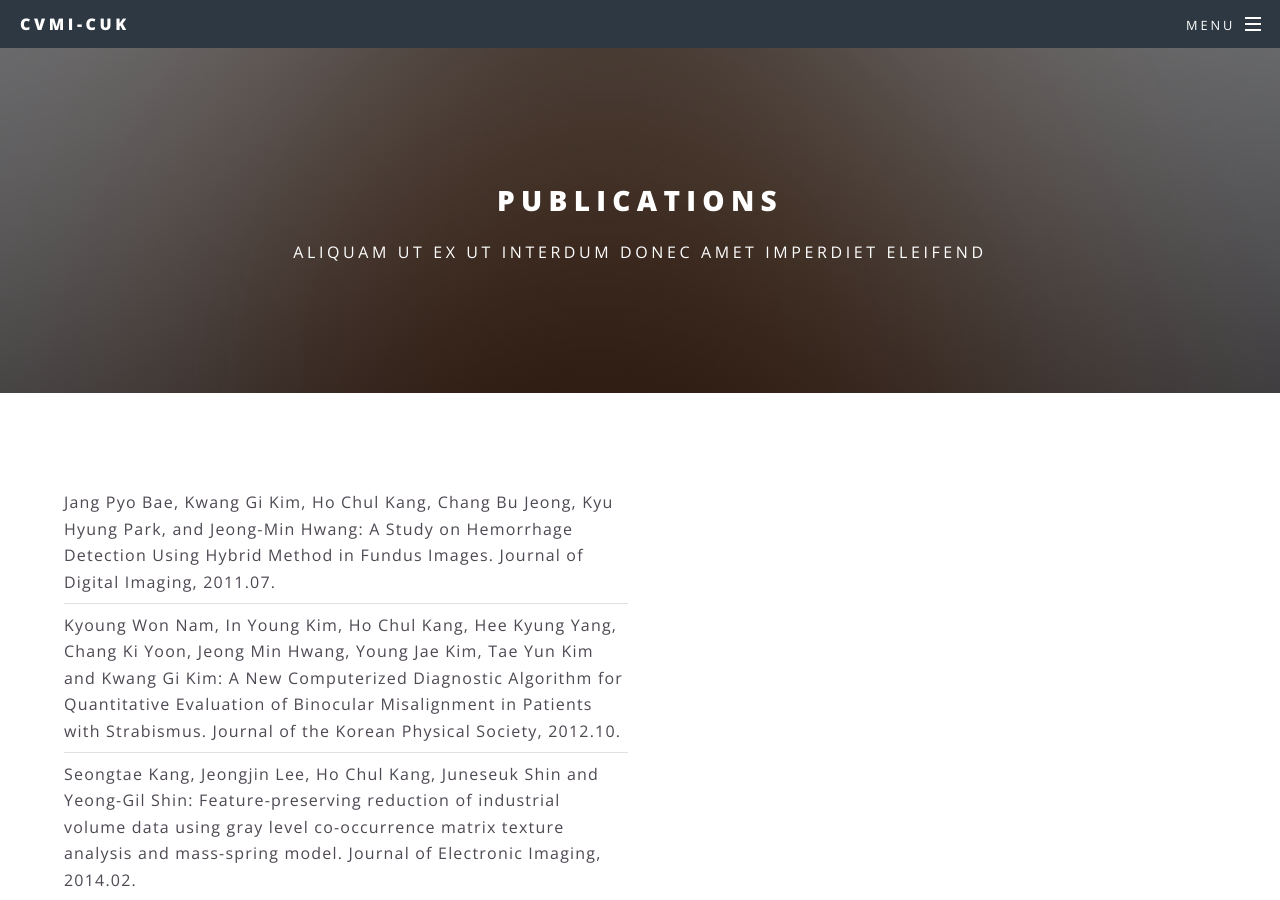
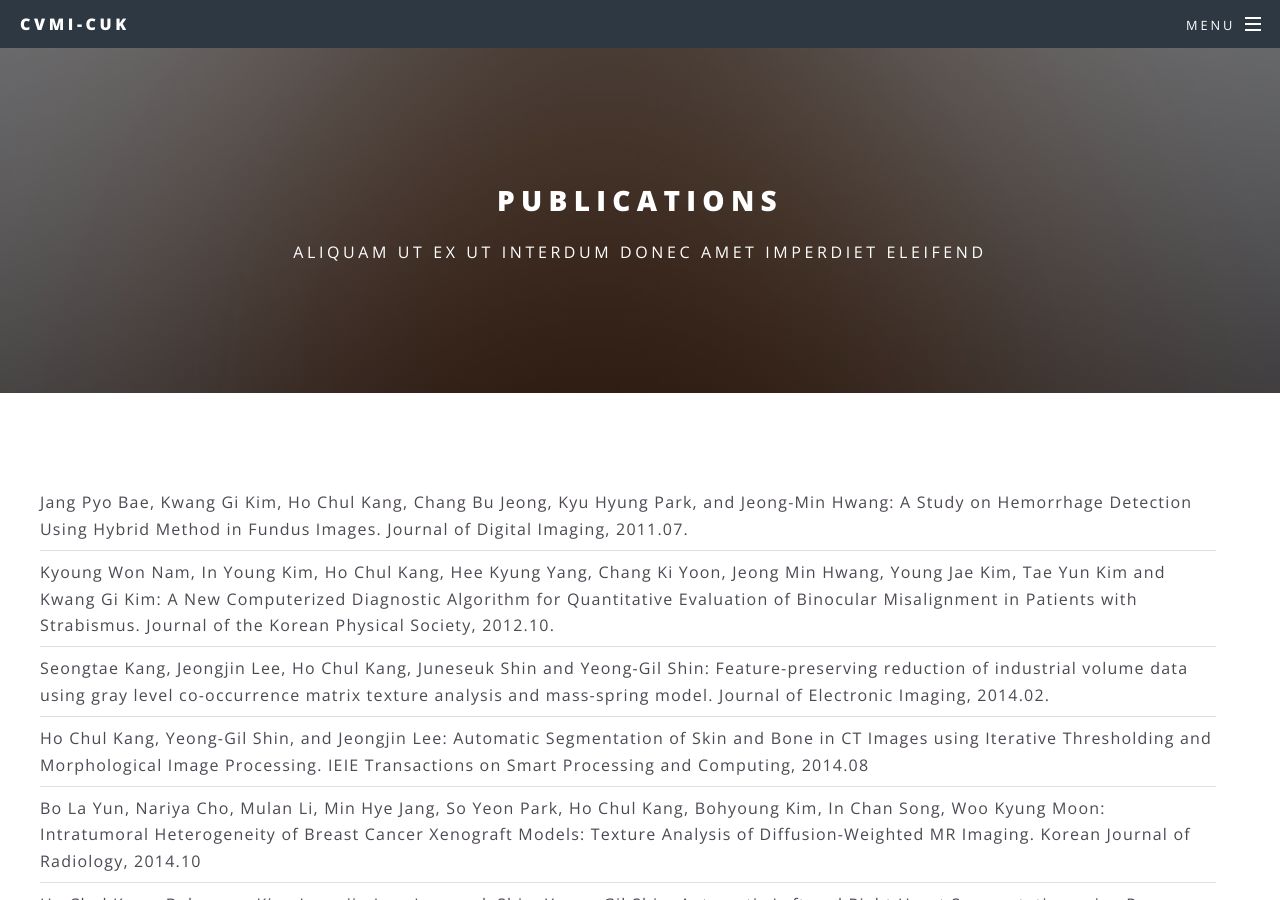
Before and after one commit to CVMILab-CUK/cvmilab-cuk.github.io, a Jekyll site: the page built from 1-publications.html, in a window 1280 px wide and 900 px high. Built offline with Jekyll 4.4.1, drawn with Linux system fonts in a browser that asks for light colours; comment, search, counter and statistics services are not loaded.

Commit message:
update visualize

```diff
--- a/1-publications.html
+++ b/1-publications.html
@@ -7,7 +7,7 @@ title: Publications
 <section>
 
     <div class="row">
-        <div class="6u 30u$(large)">
+        <!-- <div class="6u 12u$(large)"> -->
             <ul class="alt">
                 <li>
                     Jang Pyo Bae, Kwang Gi Kim, Ho Chul Kang, Chang Bu Jeong, Kyu Hyung Park, and Jeong-Min Hwang: A Study on Hemorrhage Detection Using Hybrid Method in Fundus Images. Journal of Digital Imaging, 2011.07.
@@ -98,6 +98,6 @@ title: Publications
                     <span class="__dimensions_badge_embed__" data-doi="10.5187/jast.2023.e76" data-style="small_rectangle"></span><script async src="https://badge.dimensions.ai/badge.js" charset="utf-8"></script>
                 </li>
             </ul>
-        </div>
+        <!-- </div> -->
     </div>
 </section>
```
